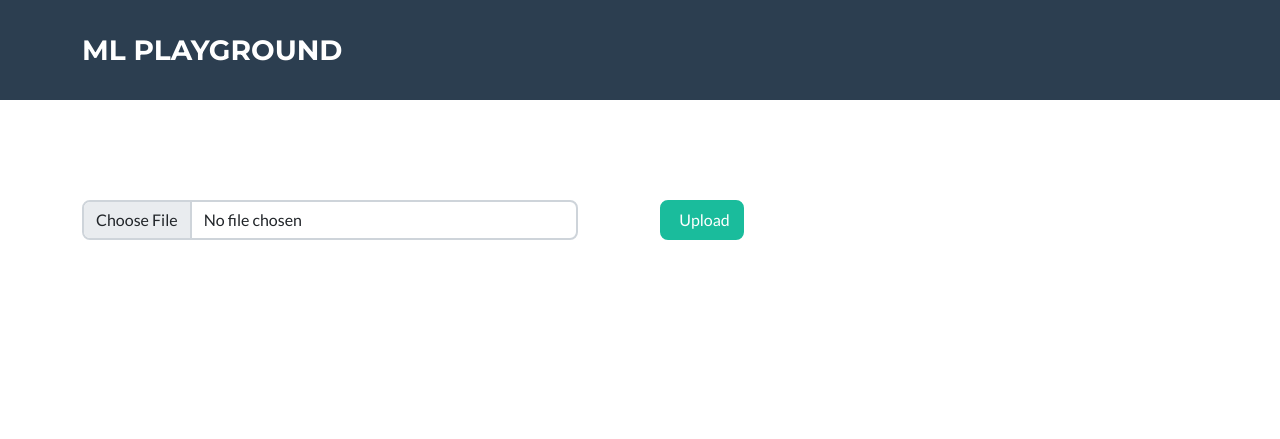
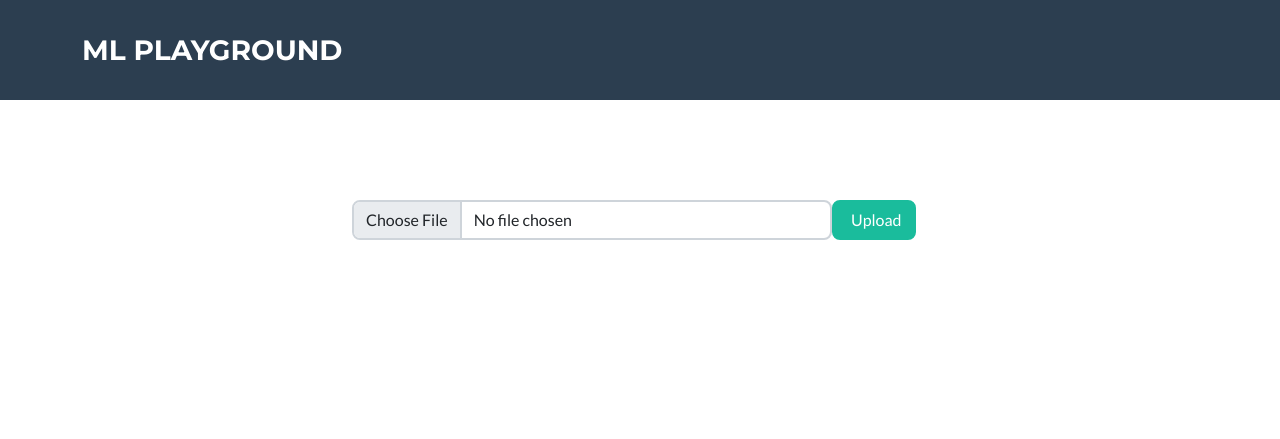
Before and after one commit to pdagrawal/ml_playground, a Django app: page / in a window 1280 px wide. Shown: the top 439 px of the page. Run offline with Django 3.2, Linux system fonts and the light colour scheme; some libraries are stand-ins or nearby versions.

Commit message:
Style changes

```diff
--- a/ml_playground/apps/public/urls.py
+++ b/ml_playground/apps/public/urls.py
@@ -9,5 +9,4 @@ urlpatterns = [
     path("upload_dataset", views.upload_dataset, name="upload_dataset"),
     path("train_model", views.train_model, name="train_model"),
     path("test_model", views.test_model, name="test_model"),
-    path("prediction_result", views.prediction_result, name="prediction_result"),
 ]
--- a/ml_playground/apps/public/views.py
+++ b/ml_playground/apps/public/views.py
@@ -20,6 +20,7 @@ from sklearn.model_selection import train_test_split
 
 logger = logging.getLogger(__name__)
 
+
 def index(request: HttpRequest) -> HttpResponse:
     request.session['uploaded_file_path'] = None
     request.session['joined_parameters'] = None
@@ -27,8 +28,10 @@ def index(request: HttpRequest) -> HttpResponse:
     request.session['predicted_value'] = None
     return render(request, "index.html")
 
+
 def about(request: HttpRequest) -> HttpResponse:
     return render(request, "about.html")
+
 
 def upload_dataset(request: HttpRequest) -> HttpResponse:
     # return redirect('public:index')
@@ -38,9 +41,10 @@ def upload_dataset(request: HttpRequest) -> HttpResponse:
     # if not GET, then proceed
     try:
         dataset_file = request.FILES["dataset_file"]
-        #if file is too large, return
+        # if file is too large, return
         if dataset_file.multiple_chunks():
-            messages.error(request, "Uploaded file is too big (%.2f MB)." % (dataset_file.size/(1000*1000),))
+            messages.error(request, "Uploaded file is too big (%.2f MB)." % (
+                dataset_file.size/(1000*1000),))
             return render(request, "public/index.html")
 
         if dataset_file.name.endswith('.csv'):
@@ -62,6 +66,7 @@ def upload_dataset(request: HttpRequest) -> HttpResponse:
 
     return render(request, "field_selection.html", {'column_names': column_names})
 
+
 def create_svm_model(training_samples, clf_labels, **svm_params):
     svm_model = SVC(**svm_params)
     svm_model.fit(training_samples, clf_labels)
@@ -71,23 +76,26 @@ def create_svm_model(training_samples, clf_labels, **svm_params):
 
     return svm_model
 
+
 def create_multiple_regression_model(training_samples, clf_labels):
     multiple_reg = LinearRegression()
     multiple_reg.fit(training_samples, clf_labels)
 
-    with open("tmp/multiple_regression.pkl",'wb') as f:
-        pickle.dump(multiple_reg,f)
+    with open("tmp/multiple_regression.pkl", 'wb') as f:
+        pickle.dump(multiple_reg, f)
 
     return multiple_reg
+
 
 def create_logistic_regression_model(training_samples, clf_labels, **logistic_params):
     logistic = LogisticRegression(**logistic_params)
     logistic.fit(training_samples, clf_labels)
 
-    with open("tmp/logistic_regression.pkl",'wb') as f:
-        pickle.dump(logistic,f)
+    with open("tmp/logistic_regression.pkl", 'wb') as f:
+        pickle.dump(logistic, f)
 
     return logistic
+
 
 def create_decisiontree_model(training_samples, clf_labels, **dt_params):
     dt_model = tree.DecisionTreeClassifier(**dt_params)
@@ -98,6 +106,7 @@ def create_decisiontree_model(training_samples, clf_labels, **dt_params):
 
     return dt_model
 
+
 def transform_dataset(df, dump_encoder=False, clf_param=""):
     if dump_encoder and os.path.exists('tmp/model_encoder.pkl'):
         os.remove('tmp/model_encoder.pkl')
@@ -106,12 +115,14 @@ def transform_dataset(df, dump_encoder=False, clf_param=""):
     for column_name in df.columns:
         if df[column_name].dtype == object:
             encs[column_name] = preprocessing.LabelEncoder().fit(df[column_name])
-            df[column_name] = encs[column_name].transform(df[column_name].astype(str))
+            df[column_name] = encs[column_name].transform(
+                df[column_name].astype(str))
             # Save the label encoder for future predictions
     if dump_encoder:
         with open('tmp/model_encoder.pkl', 'wb') as file:
             pickle.dump(encs, file, pickle.HIGHEST_PROTOCOL)
     return df
+
 
 def transform_test_dataset(df, dump_encoder=False, clf_param=""):
     if os.path.exists('tmp/model_encoder.pkl'):
@@ -170,11 +181,13 @@ def test(model_file, sample, classification: str):
         with open('tmp/model_encoder.pkl', 'rb') as handle:
             encoder = pickle.load(handle)
         if classification in encoder:
-            predicted_value = encoder[classification].inverse_transform(predicted_value)
+            predicted_value = encoder[classification].inverse_transform(
+                predicted_value)
 
     return predicted_value
 
-def decode_labels(df, classification: str) :
+
+def decode_labels(df, classification: str):
     if os.path.exists('tmp/model_encoder.pkl'):
         with open('tmp/model_encoder.pkl', 'rb') as handle:
             encoder = pickle.load(handle)
@@ -183,16 +196,20 @@ def decode_labels(df, classification: str) :
 
     return df
 
+
 def create_cm(df, model, classification):
-    _x_train, x_test, _y_train, y_test = train_test_split(df[0], df[1], test_size=0.20, random_state=42)
+    _x_train, x_test, _y_train, y_test = train_test_split(
+        df[0], df[1], test_size=0.20, random_state=42)
 
     y_pred = model.predict(x_test)
     logger.info(y_pred)
     logger.info(y_test)
-    accuracy = accuracy_score(list(map(int, y_test)), list(map(int, y_pred)))*100
+    accuracy = accuracy_score(list(map(int, y_test)),
+                              list(map(int, y_pred)))*100
     logger.info(f'Accuracty Score: {accuracy}')
 
-    cm = confusion_matrix(decode_labels(y_test, classification), decode_labels(y_pred, classification), labels=df[2])
+    cm = confusion_matrix(decode_labels(y_test, classification), decode_labels(
+        y_pred, classification), labels=df[2])
     ax = plt.subplot()
     sb.heatmap(cm, annot=True, fmt='g', ax=ax)
 
@@ -205,6 +222,7 @@ def create_cm(df, model, classification):
     plt.savefig('static/img/confusion_matrix.png')
     return round(accuracy, 2)
 
+
 def train_model(request: HttpRequest) -> HttpResponse:
     logger.info(request.POST)
     attributes = request.POST.getlist('attributes')
@@ -212,8 +230,9 @@ def train_model(request: HttpRequest) -> HttpResponse:
     request.session['joined_parameters'] = joined_parameters
     logger.info(joined_parameters)
     classification = request.POST.get("classification")
-    algorithm  = request.POST.get("algorithm")
-    data = process_dataset(request, request.session['uploaded_file_path'], attributes, classification)
+    algorithm = request.POST.get("algorithm")
+    data = process_dataset(
+        request, request.session['uploaded_file_path'], attributes, classification)
 
     if algorithm == "svm":
         svm_params = {'kernel': 'rbf'}
@@ -224,8 +243,9 @@ def train_model(request: HttpRequest) -> HttpResponse:
     elif algorithm == "multiple_regression":
         model = create_multiple_regression_model(data[0], data[1])
     elif algorithm == "logistic_regression":
-        logistic_params = {'solver' : 'liblinear', 'random_state' : 0}
-        model = create_logistic_regression_model(data[0], data[1], **logistic_params)
+        logistic_params = {'solver': 'liblinear', 'random_state': 0}
+        model = create_logistic_regression_model(
+            data[0], data[1], **logistic_params)
 
     accuracy = create_cm(data, model, classification)
     request.session['cm_accuracy_score'] = accuracy
@@ -235,11 +255,12 @@ def train_model(request: HttpRequest) -> HttpResponse:
     messages.success(request, "Model trained succcessfully.")
     return redirect('public:test_model')
 
+
 def test_model(request):
     if request.method == 'GET':
         joined_parameters = request.session['joined_parameters']
         column_names = joined_parameters.split(',')
-        return render(request, "test_model.html", {'column_names': column_names, 'accuracy': request.session['cm_accuracy_score']})
+        return render(request, "test_model.html", {'column_names': column_names, 'accuracy': request.session['cm_accuracy_score'], 'predicted_value': request.session['predicted_value']})
     elif request.method == 'POST':
         logger.info(request.POST)
         data = dict(request.POST.items())
@@ -272,11 +293,8 @@ def test_model(request):
         x_test = [data.values()]
         sample = pd.DataFrame(x_test, columns=column_names)
         sample = transform_test_dataset(sample)
-        predicted_value = test(f"tmp/{request.session['selected_algorithm']}.pkl", sample, request.session['selected_classification'])
-        request.session['predicted_value'] = str(predicted_value)
+        predicted_value = test(
+            f"tmp/{request.session['selected_algorithm']}.pkl", sample, request.session['selected_classification'])
+        request.session['predicted_value'] = str(predicted_value[0])
         messages.success(request, "Classification successful.")
-        return redirect('public:prediction_result')
-
-
-def prediction_result(request: HttpRequest) -> HttpResponse:
-    return render(request, "prediction_result.html", {'predicted_value': request.session['predicted_value']})
+        return redirect('public:test_model')
--- a/ml_playground/templates/field_selection.html
+++ b/ml_playground/templates/field_selection.html
@@ -45,7 +45,10 @@
                             </select>
                         </div>
                     </div>
-                    <button class="btn btn-primary btn-xl padding-10 pl-10" id="submitButton" type="submit">Train</button>
+                    <div class="clearfix"></div>
+                    <div class="text-align-center mt-50">
+                        <button class="btn btn-primary btn-xl pl-10 train-btn" id="submitButton" type="submit">Train</button>
+                    </div>
                 </form>
             </div>
         </div>
--- a/ml_playground/templates/index.html
+++ b/ml_playground/templates/index.html
@@ -6,14 +6,14 @@
 {% block content %}
 <!-- Masthead-->
 <header class="text-white text-center">
-    <div class="container d-flex align-items-center flex-column">
+    <div class="container file-upload-box d-flex justify-content-center flex-column">
         <form action="{% url "public:upload_dataset" %}" method="POST" enctype="multipart/form-data" class="form-horizontal col-md-12">
             {% csrf_token %}
-            <div class="col-md-8 mt-100">
-                <div class="col-md-8 pull-left">
+            <div class="mt-100">
+                <div class="col-md-10 pull-left">
                     <input type="file" name="dataset_file" id="dataset_file" required="True" class="form-control">
                 </div>
-                <div class="col-md-4 pull-right" style="margin-bottom:10px;">
+                <div class="pull-left" style="margin-bottom:10px;">
                     <button class="btn btn-primary"> <span class="glyphicon glyphicon-upload" style="margin-right:5px;"></span>Upload </button>
                 </div>
             </div>
--- a/static/css/main.css
+++ b/static/css/main.css
@@ -99,6 +99,10 @@ body, main {
     float: left;
 }
 
+.file-upload-box {
+    width: 600px;
+}
+
 #share-board .form-floating > .form-control:focus, .form-floating > .form-control:not(:placeholder-shown){
     padding-top: 0;
     padding-bottom: 0;
@@ -112,6 +116,14 @@ body, main {
 .boards .card .content {
     min-height: 200px;
     max-height: 200px;
+}
+
+.full-width {
+    width: 100% !important;
+}
+
+.train-btn {
+    width: 51% !important;
 }
 
 .padding-10 {
```
Also changed, not shown: ml_playground/templates/test_model.html (+8 -1 lines), static/img/confusion_matrix.png (deleted), 1 other file.
